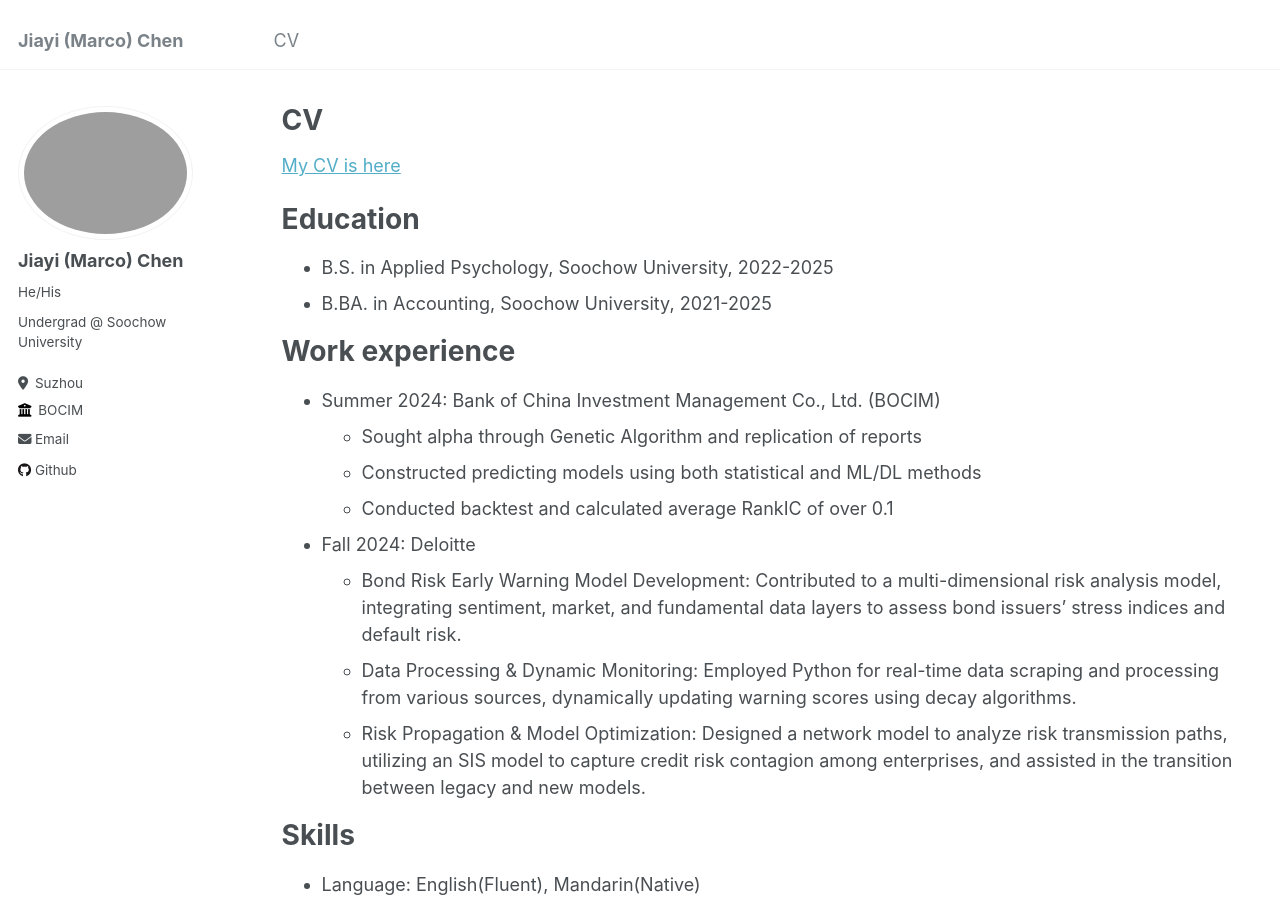
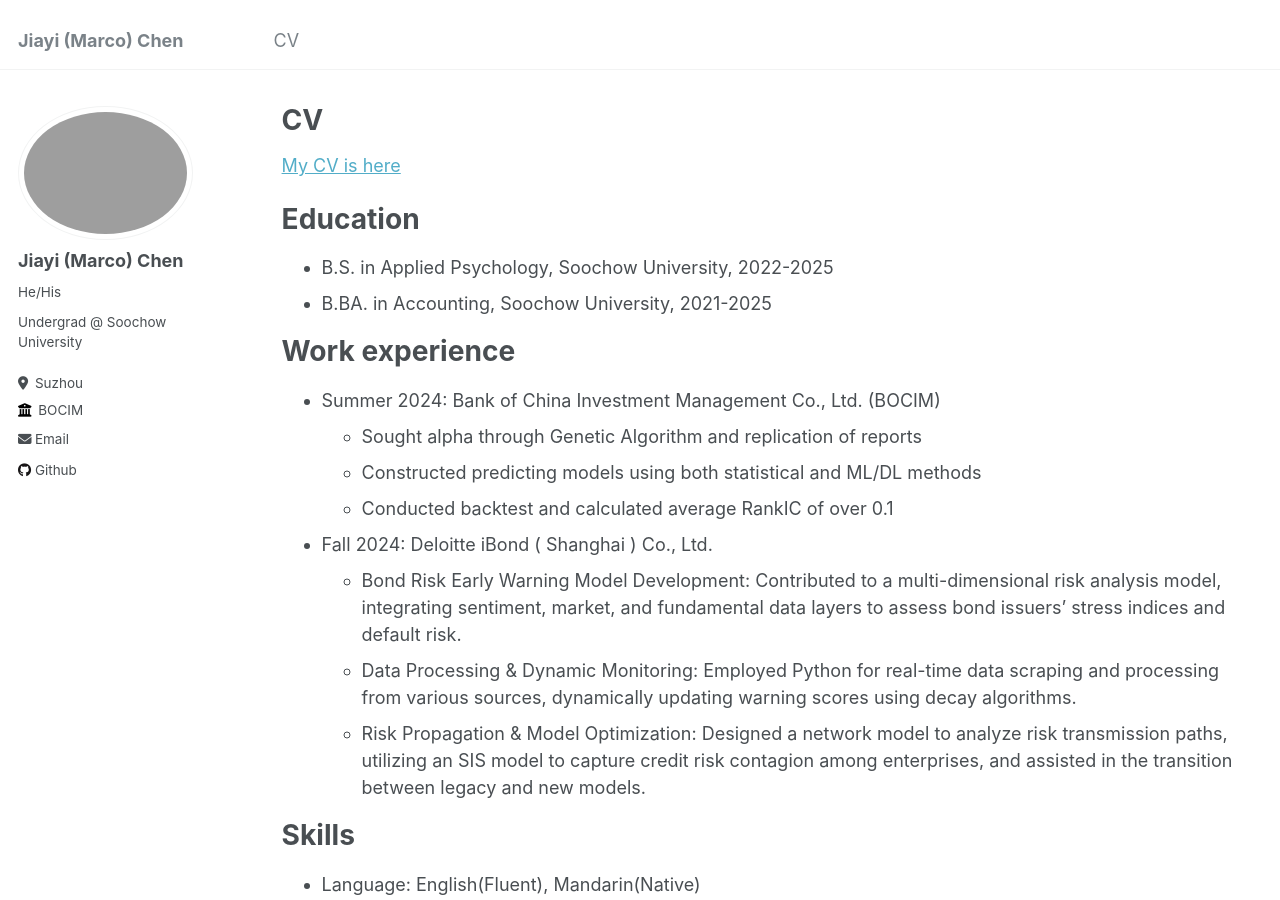
Before and after one commit to marcochen0720/marcochen0720.github.io, a Jekyll site: the page built from _pages/cv.md, in a window 1280 px wide and 900 px high. Built offline with Jekyll 4.4.1, drawn with Linux system fonts in a browser that asks for light colours.

Commit message:
Update cv.md

```diff
--- a/_pages/cv.md
+++ b/_pages/cv.md
@@ -22,7 +22,7 @@ Work experience
   * 	Constructed predicting models using both statistical and ML/DL methods
   * 	Conducted backtest and calculated average RankIC of over 0.1
 
-* Fall 2024: Deloitte
+* Fall 2024: Deloitte iBond ( Shanghai ) Co., Ltd.
   *	Bond Risk Early Warning Model Development: Contributed to a multi-dimensional risk analysis model, integrating sentiment, market, and fundamental data layers to assess bond issuers’ stress indices and default risk.
   *	Data Processing & Dynamic Monitoring: Employed Python for real-time data scraping and processing from various sources, dynamically updating warning scores using decay algorithms.
   *	Risk Propagation & Model Optimization: Designed a network model to analyze risk transmission paths, utilizing an SIS model to capture credit risk contagion among enterprises, and assisted in the transition between legacy and new models.
```
